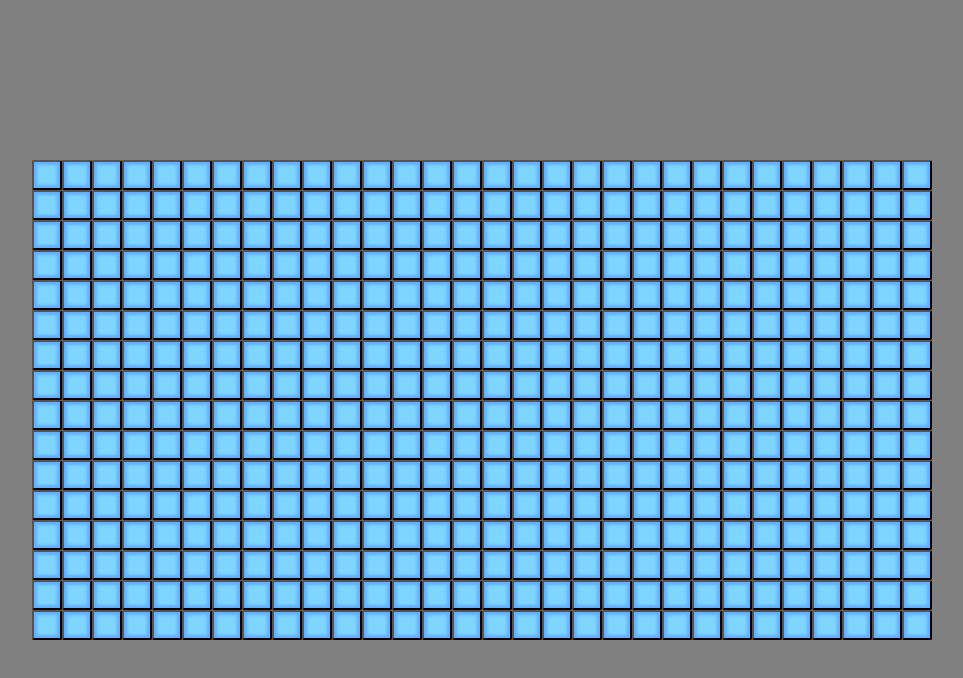
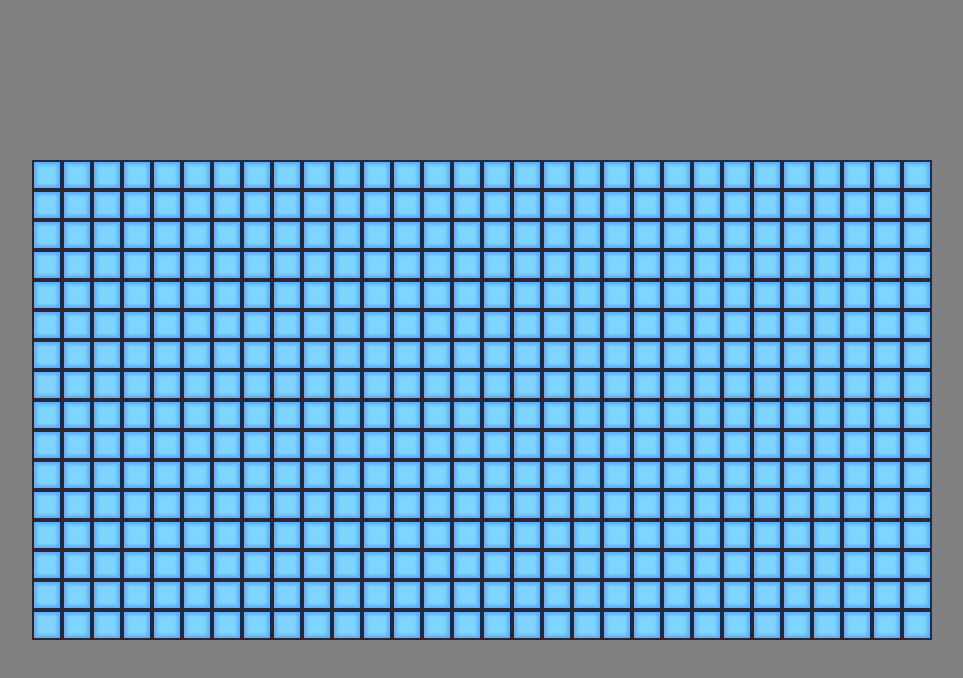
Before and after one commit to marius-ogrean/minesweeper, an Angular app: page / in a window 1280 px wide. Shown: the top 678 px of the page, without its empty margins (158-1121 px from the left). Built offline with nearby package versions, Linux system fonts and the light colour scheme.

Commit message:
add colours

```diff
--- a/src/app/app.component.scss
+++ b/src/app/app.component.scss
@@ -14,5 +14,5 @@
 }
 
 .frame {
-
+  background: #262939;
 }
--- a/src/app/cell/cell.component.scss
+++ b/src/app/cell/cell.component.scss
@@ -2,7 +2,7 @@
   width: 30px;
   height: 30px;
   background: #7ED6FF;
-  border: 2px outset black;
+  border: 2px solid #262939;
   border-radius: 2px;
   cursor: default;
   box-shadow: inset 0 0 3px 3px #63AFFF;
```
